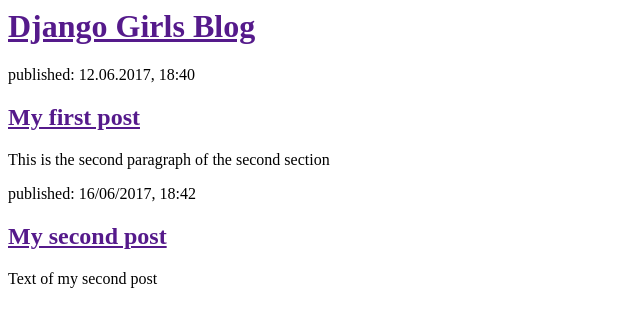
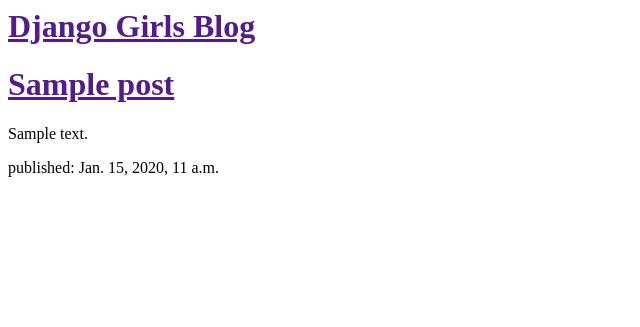
Before and after one commit to laulp/my-first-blog, a Django app: template blog/templates/blog/post_list.html in a window 1280 px wide. Shown: the top 327 px of the page, without its empty margins (0-640 px from the left). Run offline with Django 3.2, Linux system fonts and the light colour scheme; the template is opened without the code that fills it: values that come from a table or form of the project are taken from there, others are empty; tables that the repository leaves empty hold one stand-in row (values such as "Sample post").

Commit message:
Modified templates to display posts from database.

```diff
--- a/blog/templates/blog/post_list.html
+++ b/blog/templates/blog/post_list.html
@@ -6,17 +6,12 @@
         <div>
             <h1><a href="">Django Girls Blog</a></h1>
         </div>
-
-        <div>
-            <p>published: 12.06.2017, 18:40</p>
-            <h2><a href="">My first post</a></h2>
-            <p>This is the second paragraph of the second section</p>
-        </div>
-
-        <div>
-            <p>published: 16/06/2017, 18:42</p>
-            <h2><a href="">My second post</a></h2>
-            <p>Text of my second post</p>
-        </div>
+        {% for post in posts %}
+            <div>
+                <h1><a href="">{{ post.title }}</a></h1>
+                <p>{{ post.text|linebreaksbr }}</p>
+                <p>published: {{ post.published_date }}</p>
+            </div>
+        {% endfor %}
     </body>
 </html>
--- a/blog/views.py
+++ b/blog/views.py
@@ -1,5 +1,8 @@
 from django.shortcuts import render
+from .models import Post #'.' es porque models.py y views.py están en el mismo directorio
+from django.utils import timezone
 
 # Create your views here.
 def post_list(request):
-    return render(request, 'blog/post_list.html', {})
+    posts = Post.objects.filter(published_date__lte=timezone.now()).order_by('published_date')
+    return render(request, 'blog/post_list.html', {'posts': posts})
```
